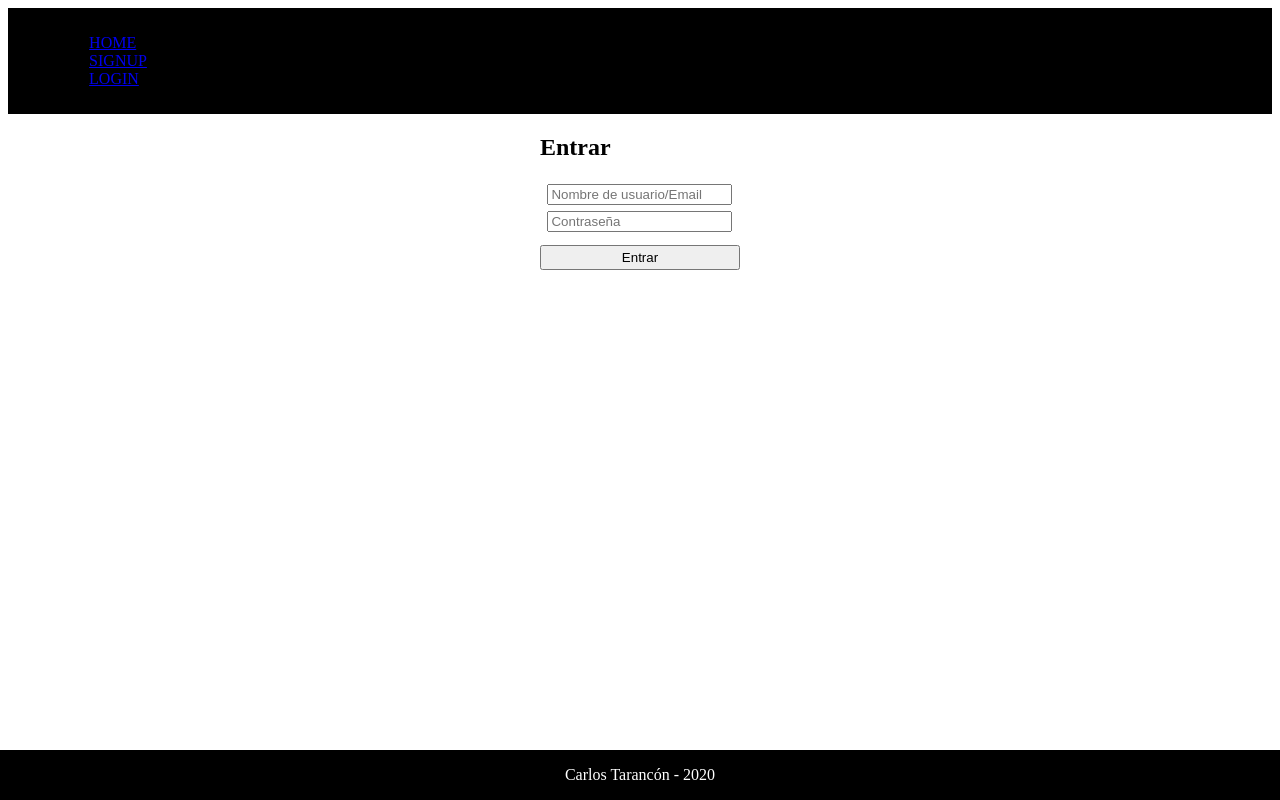
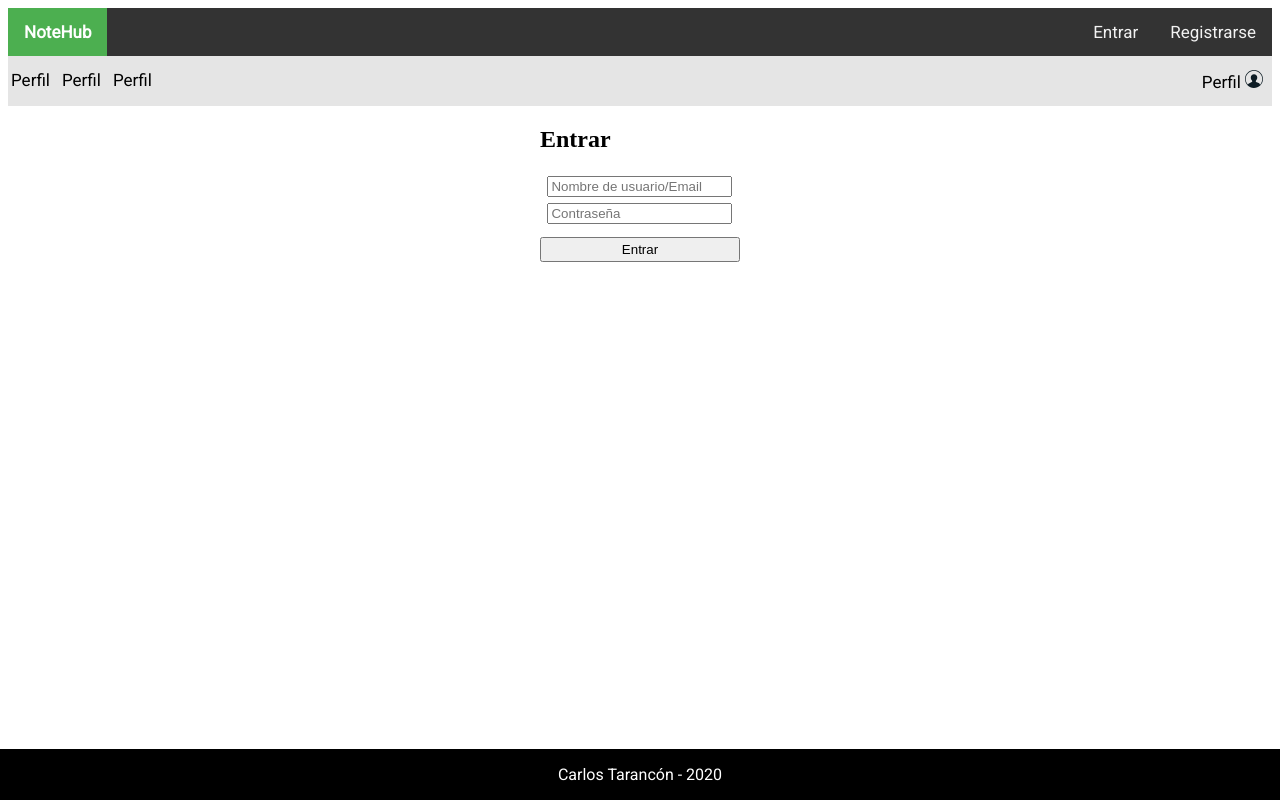
Before and after one commit to ctaranconl/NoteHub, a PHP site: page /login.php in a window 1280 px wide. Run offline with PHP 8.4, Linux system fonts and the light colour scheme.

Commit message:
fixes + login functionality completed + some styles

```diff
--- a/css/style.css
+++ b/css/style.css
@@ -1,8 +1,11 @@
+p{
+	color: red;
+}
+
 nav{
 	margin-right: auto;
 	margin-left: auto;
 
-	//max-width: 960px;
 
 	padding: 10px 10px 10px 10px;
 	background-color: black;
@@ -44,3 +47,13 @@ button{
 	width: 100%;
 	padding: 3px 0px 3px 0px;
 }
+
+ul{
+	list-style-type: none;
+	margin: 0;
+	padding: 0;
+}
+
+a{
+	background-color: green;
+}
--- /dev/null
+++ b/css/styles.css
@@ -0,0 +1,108 @@
+@import url('https://fonts.googleapis.com/css2?family=Roboto&display=swap');
+
+
+.wrapper{
+	margin: 0 auto;
+	width: 95%;
+}
+
+.footer{
+	position: fixed;
+	left: 0;
+	bottom: 0;
+	width: 100%;
+	background-color: black;
+	color: white;
+	text-align: center;
+}
+
+
+.signup-form{
+	margin: auto;
+	width: 200px;
+	left: 0;
+	bottom: 0;
+}
+.signup-form-form{
+	text-align: center;
+	display: inline-block;
+}
+
+input{
+	margin: 3px 0px 3px 0px;
+}
+
+button{
+	margin: 10px 0px 10px 0px;
+	width: 100%;
+	padding: 3px 0px 3px 0px;
+}
+
+
+/* Top Navigation Styles */
+
+.topnav{
+	background-color: #333;
+	overflow: hidden;
+}
+
+.topnav a{
+	float: left;
+	color: #f2f2f2;
+	text-align: center;
+	padding: 14px 16px;
+	text-decoration: none;
+	font-size:17px;
+	font-family: 'Roboto', sans-serif;
+}
+
+.topnav .rightnav{
+	float: right;
+	color: #f2f2f2;
+	text-align: center;
+	padding: 14px 16px;
+	text-decoration: none;
+	font-size:17px;
+}
+
+.topnav a:hover{
+	background-color: #ddd;
+	color: black;
+}
+
+.topnav a.active{
+	background-color: #4caf50;
+	color:white;
+	font-family: 'Roboto', sans-serif;
+	font-weight: 900;
+}
+
+.usertopnav{
+	background-color: #e5e5e5;
+	overflow: hidden;
+}
+
+.usertopnav a{
+	float: left;
+	color: black;
+	text-align: center;
+	padding: 14px 3px 14px 3px;
+	text-decoration: none;
+	font-size:17px;
+	font-family: 'Roboto', sans-serif;
+}
+
+.usertopnav a:hover{
+	background-color: #4caf50;
+	color: black;
+}
+
+.usertopnav div{
+
+	float: right;
+}
+
+.usertopnav .profileicon{
+	width: 18px;
+	height: 18px;
+}
--- a/footer.php
+++ b/footer.php
@@ -1,6 +1,6 @@
 		</div>
 		<div class="footer">
-			<p>Carlos Tarancón - 2020</p>
+			<p style="font-family: 'Roboto', sans-serif;">Carlos Tarancón - 2020</p>
 		</div>
     </body>
 </html>
--- a/header.php
+++ b/header.php
@@ -1,19 +1,40 @@
+<?php
+	session_start();
+?>
+
+
+
 <!DOCTYPE html>
 <html lang="en" dir="ltr">
     <head>
         <meta charset="utf-8">
         <title>NoteHub</title>
-		<link rel="stylesheet" href="css/style.css">
+		<link rel="stylesheet" href="css/styles.css" type="text/css">
     </head>
     <body>
-        <nav>
-			<div class="wrapper">
-				<ul>
-					<li><a href="index.php">HOME</a></li>
-					<li><a href="signup.php">SIGNUP</a></li>
-					<li><a href="login.php">LOGIN</a></li>
-				</ul>
+    	<div class = "topnav">
+			<a class="active" href="index.php">NoteHub</a>
+			<?php
+				if(isset($_SESSION["userid"])){
+					echo "<a class='rightnav' href='profile.php'>Perfil</a>";
+					echo "<a class='rightnav' href='logout.php'>Salir</a>";
+				}
+				else{
+					echo "<a class='rightnav' href='signup.php'>Registrarse</a>";
+					echo "<a class='rightnav' href='login.php'>Entrar</a>";
+				}
+			?>
+
+
+		</div>
+		<div class = "usertopnav">
+			<a href="#">Perfil<a/>
+			<a href="#">Perfil<a/>
+			<a href="#">Perfil<a/>
+			<div>
+				<a href="#">Perfil
+				<img class="profileicon" src="images/profileicon.svg">
+				<a/>
 			</div>
-		</nav>
-
+		</div>
 	<div class="wrapper">
--- a/index.php
+++ b/index.php
@@ -4,7 +4,8 @@
 
         <h1>Pagina principal de la aplicación NoteHub.</h1>
 
-
+		<p>NoteHub es un proyecto personal sobre un sistema de almacenamiento de documentos e imagenes
+		de fácil acceso que permita al usuario mantener organizado su trabajo.</p>
 
 <?php
 	include_once 'footer.php';
--- a/login.php
+++ b/login.php
@@ -9,6 +9,18 @@
 			<input type="password" name="pwd" placeholder="Contraseña">
 			<button type="submit" name="submit">Entrar</button>
 		</form>
+
+		<?php
+		if(isset($_GET["error"])){
+			if($_GET["error"] == "emptyinput"){
+				echo "<p>Rellena todos los campos</p>";
+			}
+			else if($_GET["error"] == "wronglogin"){
+				echo "<p>El nombre de usuario o la contraseña son incorrectos</p>";
+			}
+		}
+		?>
+
 	</section>
 
 <?php
```
Also changed, not shown: includes/functions.inc.php (+38 -1 lines), includes/login.inc.php (+21 -1 lines), logout.php (added, +8 -0 lines), signup.php (+26 -0 lines), images/profileicon.svg (added).
